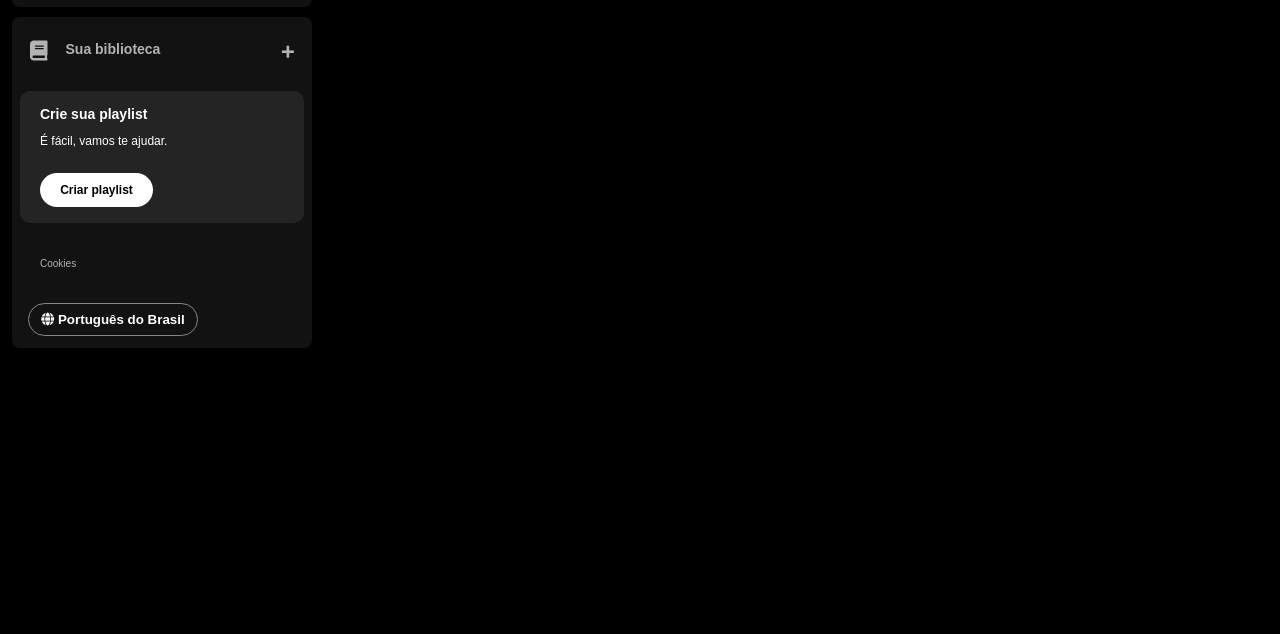
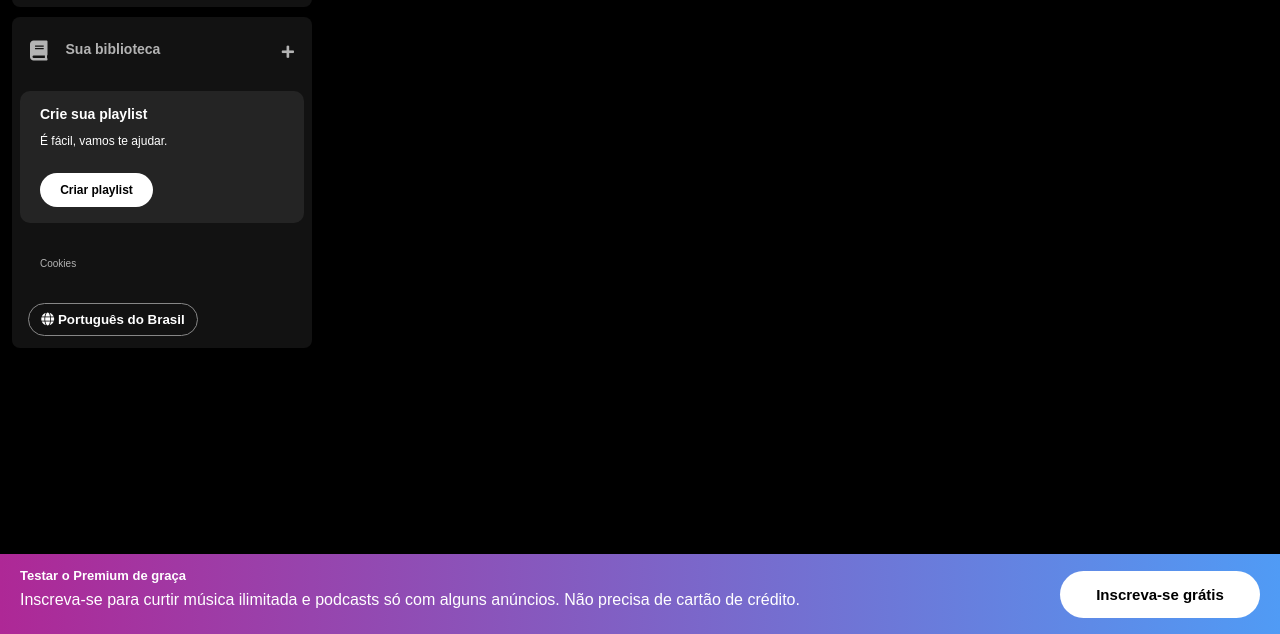
Before and after one commit to mateuscval/spotify-imersao, a plain HTML site: page index.html in a window 1280 px wide. Shown: the part 166-800 px from the top of the page. Drawn offline with Linux system fonts and the light colour scheme.

Commit message:
Footer added

```diff
--- a/index.html
+++ b/index.html
@@ -71,11 +71,21 @@
                     <span>Português do Brasil</span>
                 </button>
             </div>
+        </div>
+    </div>
 
+    <div class="sign-up">
+        <div class="sign-up__text">
+            <span class="title">Testar o Premium de graça</span>
+            <span class="subtitle"><p>Inscreva-se para curtir música ilimitada e podcasts só com alguns anúncios. Não precisa de cartão de crédito.</span></p>
         </div>
 
+        <div>
+            <button class="sign-up__button">
+                <span>Inscreva-se grátis</span>
+            </button>
+        </div>
     </div>
-
 </body>
 
 </html>
--- a/style.css
+++ b/style.css
@@ -171,3 +171,56 @@ h1 {
     padding: 8px;
     border-radius: 20px;
 }
+
+.sign-up {
+    display: flex;
+    justify-content: space-between;
+    background: linear-gradient(to right, #ae2896, #509bf5);
+    position: fixed;
+    bottom: 0;
+    left: 0;
+    right: 0;
+    padding: 15px 20px;
+    gap: 24px;
+    cursor: pointer;
+    height: 50px;
+}
+
+.sign-up__text {
+    display: grid;
+    justify-content: space-between;
+    padding-bottom: 14px;
+    color: #fff;
+    font-family: "DM Sans", sans-serif;
+}
+
+.sign-up__text .title {
+    font-size: 13px;
+    font-weight: 700;
+    margin-bottom: 10px;
+}
+
+.sign-up__text .subtitle {
+    font-size: 16px;
+    font-weight: 400;
+    margin-bottom: 10px;
+}
+
+.sign-up__button {
+    display: flex;
+    justify-content: center;
+    align-items: center;
+    position: relative;
+    background-color: #fff;
+    color: #000;
+    border-radius: 25px;
+    font-size: 15px;
+    font-weight: 700;
+    font-family: "DM Sans", sans-serif;
+    text-decoration: none;
+    text-transform: none;
+    padding: 15px 30px;
+    margin-top: 2px;
+    border: 0px;
+    width: 200px;
+}
```
